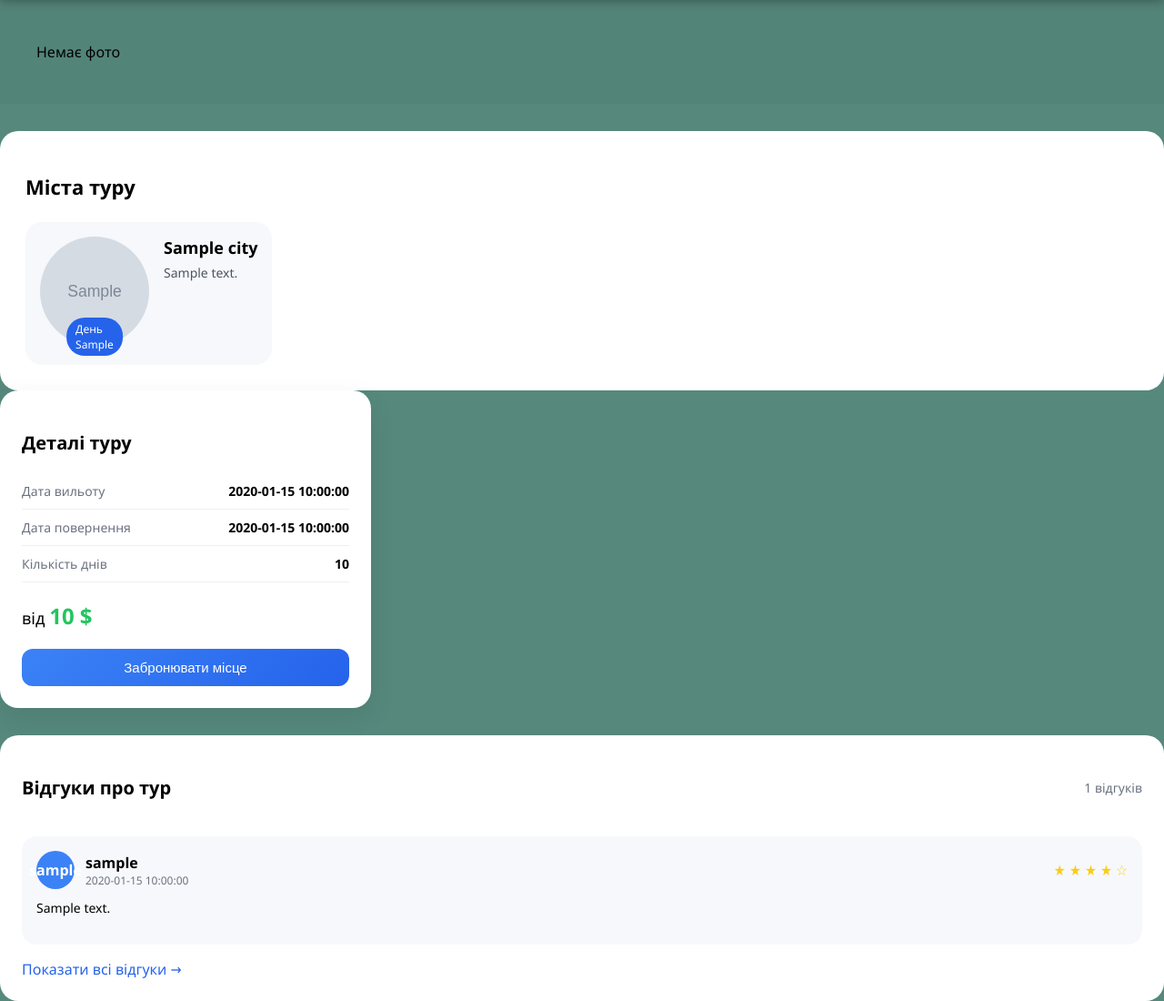
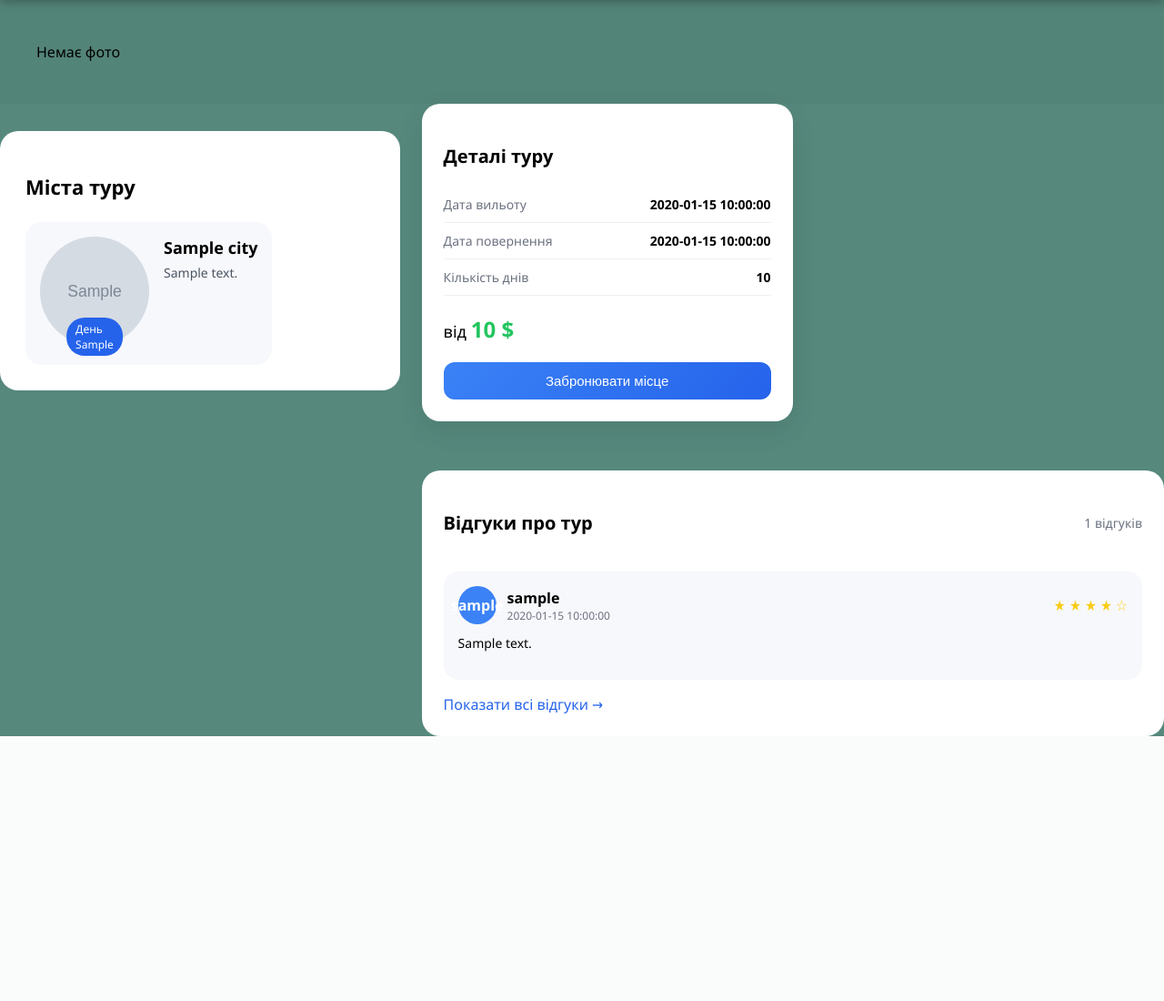
Before and after one commit to Lyubomyrkot/Tour_website, a Flask app: template templates/tour_details.html in a window 1280 px wide. Shown: the part 90-1190 px from the top of the page at 91% size. After the commit the page ends 899 px from the top, so only its background shows below. Run offline with Flask 3, Linux system fonts and the light colour scheme; the template is opened without the code that fills it: most values are stand-ins (such as "Sample title", 1, 10 or a date in 2020); grey boxes marked "Sample" are stand-in pictures.

Commit message:
виправлено баги + виведення містів

```diff
--- a/app.py
+++ b/app.py
@@ -77,6 +77,28 @@ def get_reviews_by_tour(tour_id):
     conn.close()
     return reviews
 
+def get_cities_by_tour(tour_id):
+    conn = sqlite3.connect('templates/ture.db')
+    conn.row_factory = sqlite3.Row
+    cursor = conn.cursor()
+
+    cursor.execute("""
+        SELECT
+            cities.city_name,
+            cities.description,
+            cities.duration_days,
+            cities.image,
+            cities_in_tour.id AS day_order
+        FROM cities_in_tour
+        JOIN cities ON cities.id = cities_in_tour.city_id
+        WHERE cities_in_tour.tour_id = ?
+        ORDER BY cities_in_tour.id
+    """, (tour_id,))
+
+    cities = cursor.fetchall()
+    conn.close()
+    return cities
+
 
 
 
@@ -108,8 +130,9 @@ def tour_details(tour_id):
     cursor.execute(''' SELECT * FROM tours WHERE id = ? ''', (tour_id,))
     tour = cursor.fetchone()
     reviews = get_reviews_by_tour(tour_id)
+    cities = get_cities_by_tour(tour_id)
     conn.close()
-    return render_template("tour_details.html", tour=tour, reviews=reviews) #Результат, що повертається у браузер
+    return render_template("tour_details.html", tour=tour, reviews=reviews, cities=cities) #Результат, що повертається у браузер
 
 
 
--- a/static/style.css
+++ b/static/style.css
@@ -702,3 +702,22 @@ a {
     font-size: 32px;
     color: #9ca3af;
 }
+
+.tour-page {
+    display: flex;
+    gap: 24px;
+    align-items: flex-start;
+}
+
+/* Ліва колонка */
+.left-column {
+    width: 35%;
+}
+
+/* Права колонка */
+.right-column {
+    width: 65%;
+    display: flex;
+    flex-direction: column;
+    gap: 24px;
+}
--- a/templates/tour_details.html
+++ b/templates/tour_details.html
@@ -60,6 +60,11 @@
         </div>
     </section>
 
+
+
+
+    <div class="tour-page">
+        <div class="left-column">
             <section class="tour-cities">
 
                 <h2 class="section-title">Міста туру</h2>
@@ -70,7 +75,8 @@
                     <div class="city-item">
 
                         <div class="city-image">
-                    <img src="{{ city.image }}" alt="{{ city.city_name }}">
+                            <img src="{{ url_for('static', filename='image/' + city.image) }}" alt="{{ city.city_name }}">
+
                             <span class="city-day">
                                 День {{ city.day_order }}
                             </span>
@@ -91,9 +97,9 @@
                 </div>
 
             </section>
+        </div>
 
-
-
+        <div class="right-column">
             <aside class="tour-details-card">
 
                 <h3 class="card-title">Деталі туру</h3>
@@ -183,6 +189,8 @@
                 {% endif %}
 
             </section>
+        </div>
+    </div>
 
 
 <!-- Swiper JS -->
```
Also changed, not shown: static/image/download.jpg (added), templates/ture.db. Lines whose indentation alone changed are shown as unchanged.
